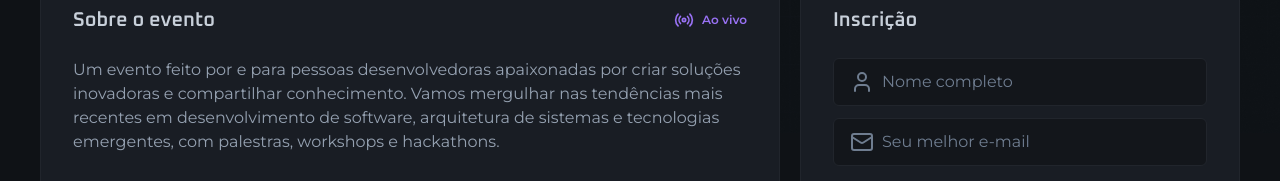
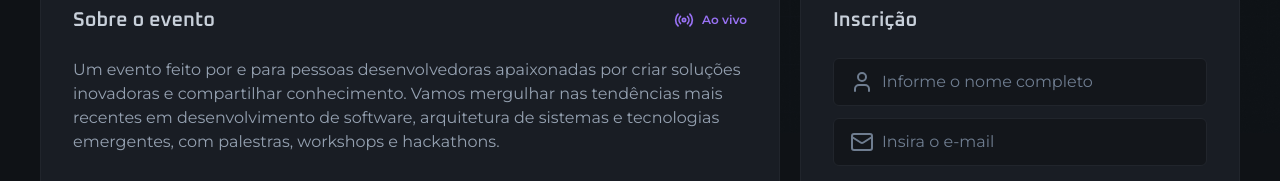
Before and after one commit to rlocatelli9/nlw-connect-web, a Next.js app: page / in a window 1280 px wide. Shown: the part 413-594 px from the top of the page. Built offline with nearby package versions, Linux system fonts and the light colour scheme.

Commit message:
refactor: move invitePage to dynamic route

```diff
--- a/src/app/(home)/subscription-form.tsx
+++ b/src/app/(home)/subscription-form.tsx
@@ -44,7 +44,7 @@ export default function SubscriptionForm() {
             <Input.Field
               type="text"
               id="name"
-              placeholder="Nome completo"
+              placeholder="Informe o nome completo"
               {...register('name')}
             />
           </Input.Root>
@@ -62,7 +62,7 @@ export default function SubscriptionForm() {
             <Input.Field
               type="email"
               id="email"
-              placeholder="Seu melhor e-mail"
+              placeholder="Insira o e-mail"
               {...register('email')}
             />
           </Input.Root>
--- a/src/app/invite/page.tsx
+++ b/src/app/invite/[subscribeId]/page.tsx
@@ -5,8 +5,15 @@ import Image from 'next/image'
 import InviteLinkInput from './invite-link-input'
 import Stats from './stats'
 
-export default function InvitePage() {
-  const inviteLink = 'http://localhost:3000/invite/123456'
+export type InvitePageProps = {
+  params: Promise<{
+    subscribeId: string
+  }>
+}
+
+export default async function InvitePage({ params }: InvitePageProps) {
+  const { subscribeId } = await params
+  const inviteLink = `http://localhost:3333/invites/${subscribeId}`
 
   return (
     <div className="min-h-dvh flex items-center justify-between gap-16 flex-col md:flex-row">
```
Also changed, not shown: src/app/invite/[subscribeId]/invite-link-input.tsx (renamed from src/app/invite/invite-link-input.tsx), src/app/invite/[subscribeId]/ranking.tsx (renamed from src/app/invite/ranking.tsx), src/app/invite/[subscribeId]/stats.tsx (renamed from src/app/invite/stats.tsx).
